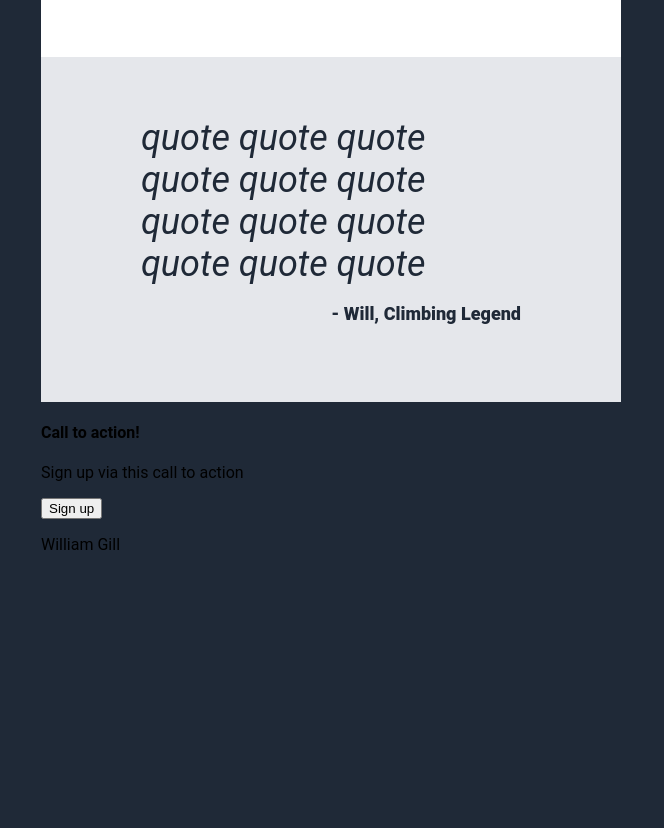
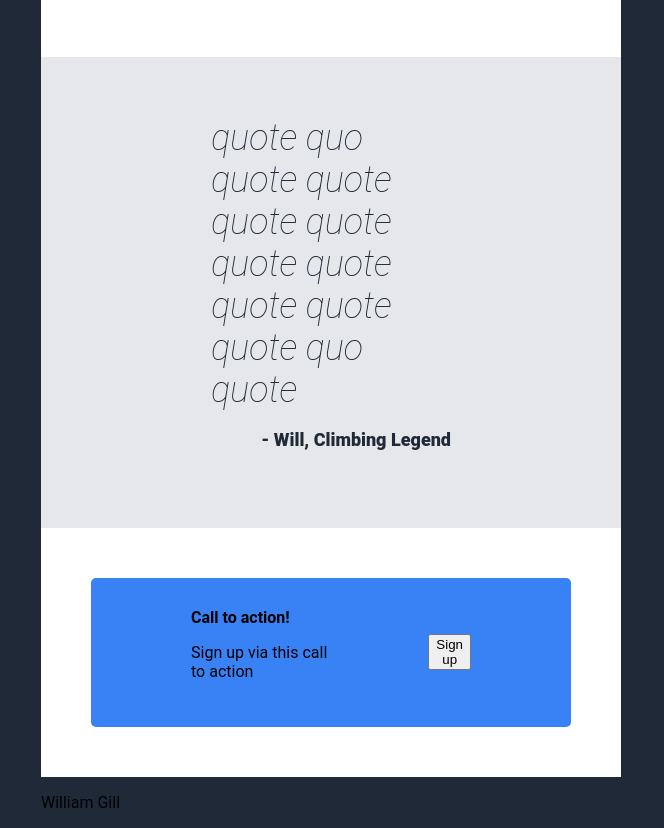
Before and after one commit to bn09whg/Odin-Launchpage-Project, a plain HTML site: page index.html in a window 1280 px wide. Shown: the part 990-1818 px from the top of the page, without its empty margins (309-973 px from the left). Before the commit the page ends 1560 px from the top, so only its background shows below. Drawn offline with Linux system fonts and the light colour scheme.

Commit message:
Start formatting for call to action section
Started work on the css for the call to action section and updated
the html slightly to match formatting

```diff
--- a/index.html
+++ b/index.html
@@ -54,16 +54,18 @@
             </div>
         </div>
         <div class="quote">
-            <div class="quote-text"> <p style="margin: 0;">quote quote quote quote quote quote quote quote quote quote quote quote</p></div>
+            <div class="quote-text"> <p style="margin: 0;">quote quo quote quote quote quote quote quote quote quote quote quo quote</p></div>
             <div class="quote-ref"><p>- Will, Climbing Legend</p></div>
         </div>
     </div>
     <div class="register">
-        <div class="text">
-            <h4>Call to action!</h4>
-            <p class="register-text">Sign up via this call to action</p>
+        <div class="call-to-action">
+            <div class="text">
+                <h4 style="margin: 0;">Call to action!</h4>
+                <p class="register-text">Sign up via this call to action</p>
+            </div>
+            <div class="register-button"><button>Sign up</button></div>
         </div>
-        <div class="register-button"><button>Sign up</button></div>
     </div>
     <footer><p>William Gill</p></footer>
 </body>
--- a/styles.css
+++ b/styles.css
@@ -104,12 +104,12 @@ ul.links, a {
 
 .quote {
     background-color: #E5E7EB;
-    padding: 60px 100px;
+    padding: 60px 170px;
 }
 
 .quote-text {
     font-size: 36px;
-    font-weight: light;
+    font-weight: lighter;
     font-style: italic;
     color: #1F2937;
 }
@@ -120,3 +120,18 @@ ul.links, a {
     font-weight: 800;
     color: #1F2937;
 }
+
+.register {
+    background-color: white;
+    padding: 50px;
+}
+
+.call-to-action {
+    background-color: #3882F6;
+    display: flex;
+    justify-content: center;
+    align-items: center;
+    gap: 100px;
+    border-radius: 5px;
+    padding: 30px 100px;
+}
```
